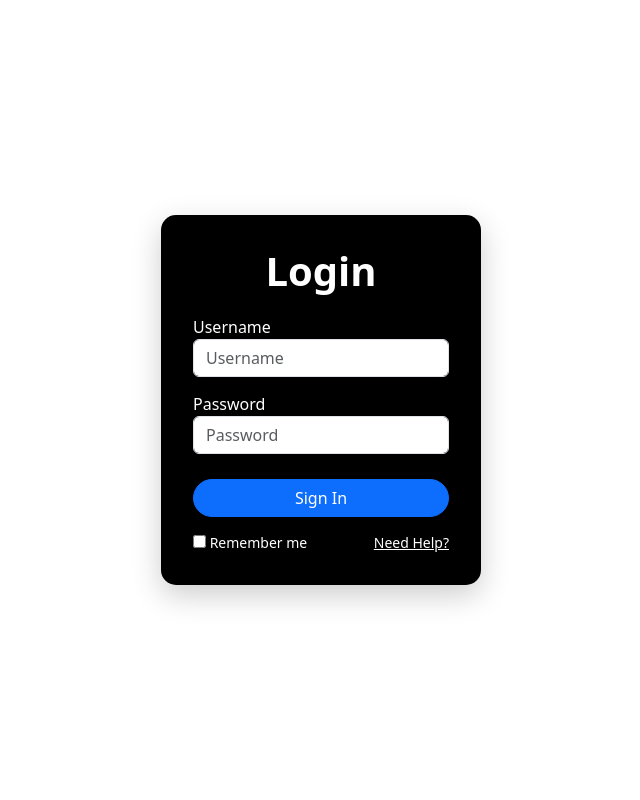
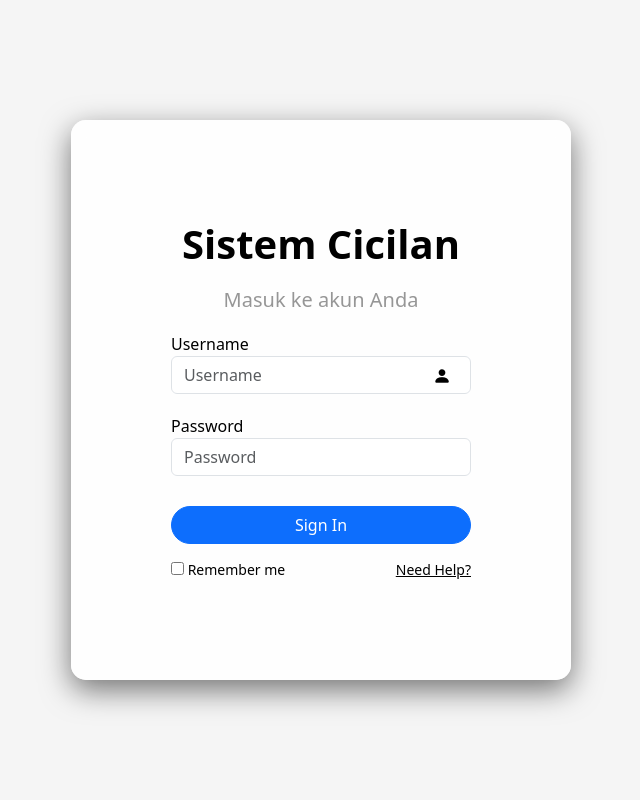
Before and after one commit to raisyasal/project-akhir, a PHP site: page /login.php in a window 1280 px wide. Shown: the whole page, without its empty margins (319-959 px from the left). Run offline with PHP 8.4, Linux system fonts and the light colour scheme.

Commit message:
buat koneksi login style

```diff
--- a/koneksi.php
+++ b/koneksi.php
@@ -9,9 +9,6 @@ $port = 3306;
 $koneksi = new mysqli($hostname, $username, $password, $database, $port);
 if($koneksi->connect_error) {
     die("Koneksi gagal!");
-} else {
- echo "Koneksi berhasil";
 }
 
-
 ?>
--- a/login.php
+++ b/login.php
@@ -1,9 +1,37 @@
+<?php
+session_start();
+include 'koneksi.php';
+
+if (isset($_POST['login'])) {
+    $username = $_POST['username'];
+    $password = $_POST['password'];
+
+    $query = mysqli_query($koneksi, "SELECT * FROM user WHERE username='$username' AND password='$password'");
+
+    $data = mysqli_fetch_assoc($query);
+
+    if($data) {
+        $_SESSION['login'] = true;
+        $_SESSION['id_user'] = $data['id_user'];
+
+        header("location: dashboard.php");
+        exit;
+
+    } else {
+        header("location:salah.php");
+    exit;
+
+    }
+}
+?>
+
+
 <!DOCTYPE html>
 <html lang="en">
 <head>
     <meta charset="UTF-8">
     <meta name="viewport" content="width=device-width, initial-scale=1.0">
-    <title>Login</title>
+    <title>login</title>
  <link href="https://cdn.jsdelivr.net/npm/bootstrap@5.3.8/dist/css/bootstrap.min.css" rel="stylesheet" integrity="sha384-sRIl4kxILFvY47J16cr9ZwB07vP4J8+LH7qKQnuqkuIAvNWLzeN8tE5YBujZqJLB" crossorigin="anonymous">
     <script src="https://cdn.jsdelivr.net/npm/bootstrap@5.3.8/dist/js/bootstrap.bundle.min.js" integrity="sha384-FKyoEForCGlyvwx9Hj09JcYn3nv7wiPVlz7YYwJrWVcXK/BmnVDxM+D2scQbITxI" crossorigin="anonymous"></script>
     <link href="https://cdn.jsdelivr.net/npm/bootstrap-icons/font/bootstrap-icons.css" rel="stylesheet">
@@ -12,19 +40,22 @@
 </head>
 <body>
     <div class="login">
-        <form action="dashboard.php" method="post">
-            <h1>Login</h1>
+        <form action="" method="POST">
+
+            <h1>Sistem Cicilan</h1>
+            <h5>Masuk ke akun Anda</h5>
+
             <div class="input">
                 <label for="floatingUsername">Username</label>
                 <input type="text" class="form-control" id="floatingUsername" placeholder="Username" name="username" required>
-
+                <i class="bi bi-person-fill"></i>
             </div>
             <div class="input">
                 <label for="floatingPassword">Password</label>
                 <input type="password" class="form-control" id="floatingPassword" placeholder="Password" name="password" required>
 
             </div>
-            <button type="submit" class="btn btn-primary">Sign In</button>
+            <button type="submit" name="login" class="btn btn-primary">Sign In</button>
         </form>
         <div class="remember">
                 <label class="remember-me">
--- a/style.css
+++ b/style.css
@@ -4,42 +4,62 @@ body {
     display: flex;
     justify-content: center;
     align-items: center;
-    background-color: rgb(255, 255, 255);
+    background: whitesmoke;
 }
 
 
 .login {
-    background-color:rgb(0, 0, 0);
-    padding: 2rem;
+    background: rgba(255, 255, 255, 0.9);
+    padding: 100px;
     border-radius: 15px;
     backdrop-filter: blur(10px);
-    box-shadow: 0 10px 30px rgba(0,0,0,0.2);
-    width: 320px;
+    box-shadow: 0 10px 30px rgba(0, 0, 0, 0.53);
+    width: 500px;
     color: white;
 }
 
 
+
 .login h1 {
+    color: rgb(0, 0, 0);
     text-align: center;
     margin-bottom: 20px;
-     font-weight: bold;
+    font-weight: bold;
 }
 
-.input {
+.login h5 {
+    color: rgba(0, 0, 0, 0.411);
+    text-align: center;
+    margin-bottom: 20px;
 
-    margin-bottom: 15px;
 }
 
+
+.input {
+    width: 100%;
+    position: relative;
+    color: black;
+   margin-top: 20px;
+}
+
+.input i {
+    position: absolute;
+    right: 20px;
+    top:70%;
+    transform: translateY(-50%);
+    font-size: 18px;
+}
 
 button {
     width: 100%;
     border-radius: 25px !important;
-    margin-top: 10px;
+    margin-top: 30px;
     background-color: blueviolet;
 }
 
 
 .remember {
+    color: rgb(0, 0, 0);
     display: flex;
     justify-content: space-between;
     align-items: center;
@@ -48,6 +68,6 @@ button {
 }
 
 .remember a {
-    color: white;
+    color: rgb(0, 0, 0);
 
 }
```
Also changed, not shown: salah.php (added, +11 -0 lines).
